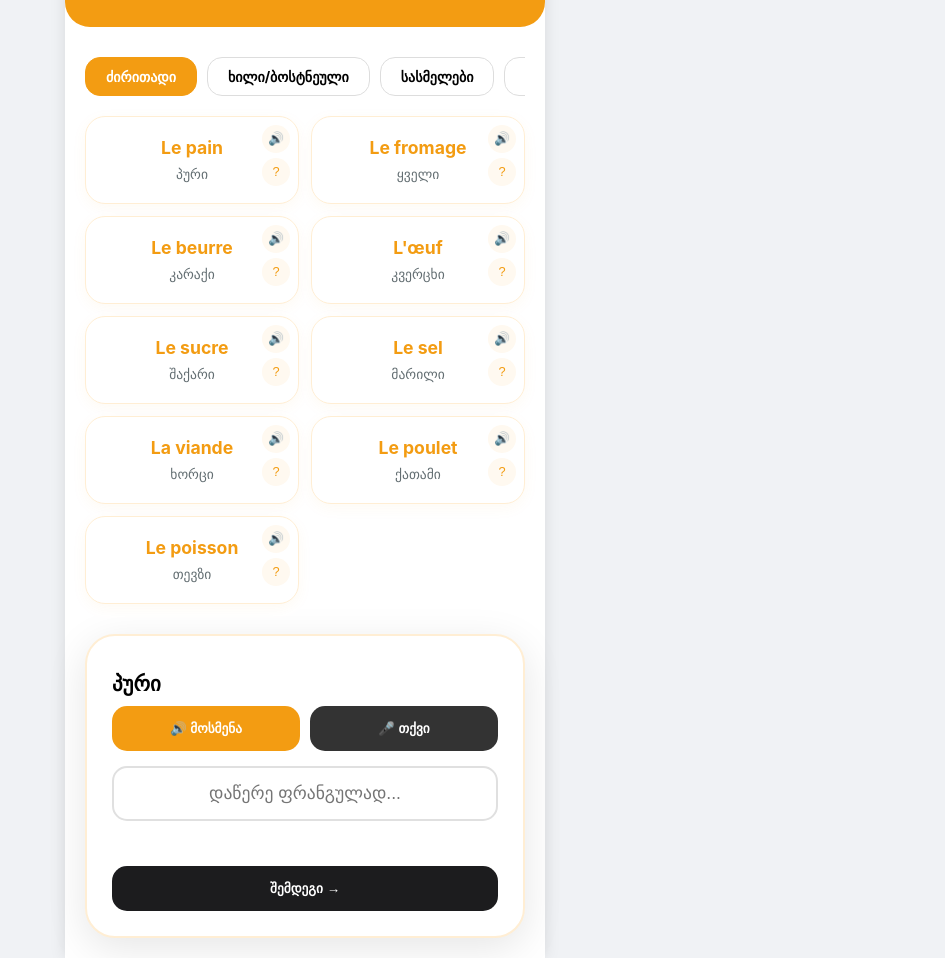
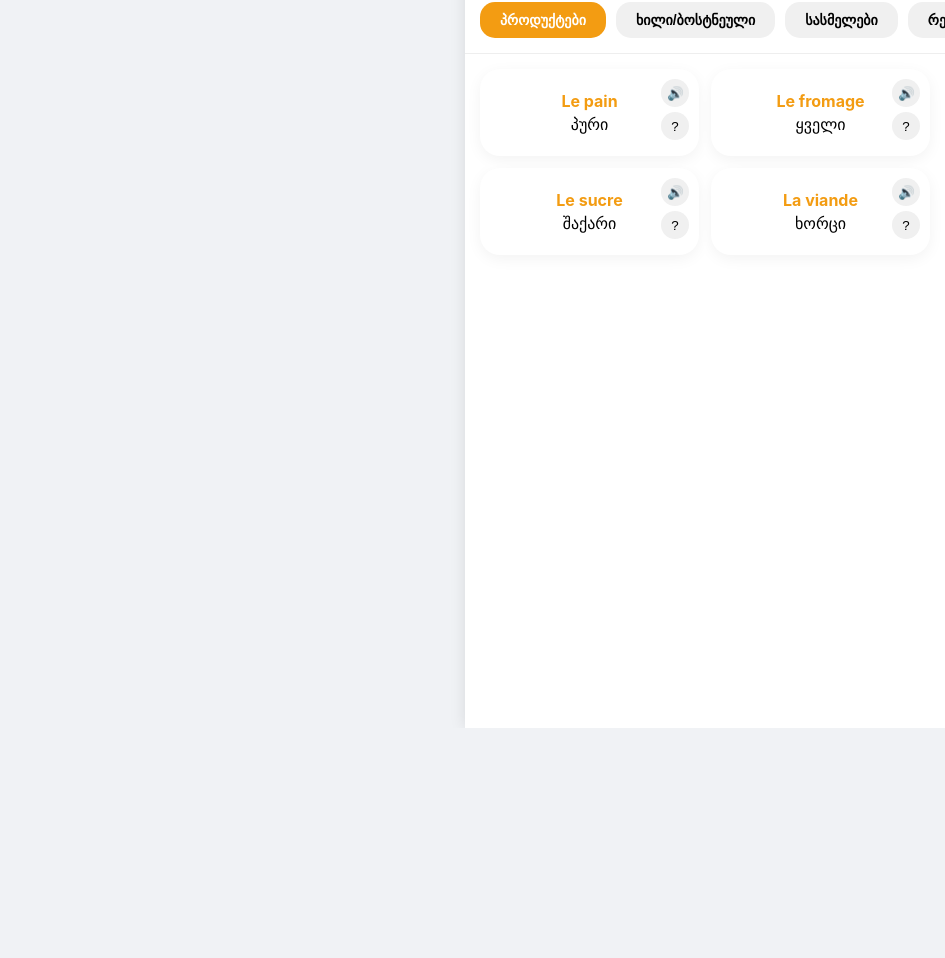
Before and after one commit to shamanauriilia04-prog/ka-fr, a plain HTML site: page food.html in a window 1280 px wide. Shown: the part 72-1030 px from the top of the page, without its empty margins (335-1280 px from the left). After the commit the page ends 800 px from the top, so only its background shows below. Drawn offline with Linux system fonts and the light colour scheme.

Commit message:
Update food.html

```diff
--- a/food.html
+++ b/food.html
@@ -3,198 +3,154 @@
 <head>
     <meta charset="UTF-8">
     <meta name="viewport" content="width=device-width, initial-scale=1.0, maximum-scale=1.0, user-scalable=no">
-    <title>საკვები და რესტორანი - Premium</title>
+    <title>საჭმელი - Progress Mode</title>
     <link rel="stylesheet" href="style.css">
     <style>
-        :root { --food-color: #f39c12; --bg-soft: #fff9f0; }
+        :root { --accent: #f39c12; --success: #2ecc71; }
+        .progress-container { width: 100%; height: 10px; background: #eee; position: sticky; top: 0; z-index: 100; }
+        #progress-bar { width: 0%; height: 100%; background: var(--success); transition: 0.4s; }
 
-        .verb-grid { display: grid; grid-template-columns: 1fr 1fr; gap: 12px; margin-bottom: 30px; }
+        .category-scroll { display: flex; gap: 10px; overflow-x: auto; padding: 15px; scrollbar-width: none; background: #fff; border-bottom: 1px solid #eee; }
+        .tab { padding: 10px 20px; background: #f0f0f0; border-radius: 15px; white-space: nowrap; cursor: pointer; font-weight: bold; border: none; font-size: 14px; }
+        .tab.active { background: var(--accent); color: white; }
+
+        .verb-grid { display: grid; grid-template-columns: 1fr 1fr; gap: 12px; padding: 15px; }
         .verb-card {
             background: #fff; padding: 20px; border-radius: 20px;
-            box-shadow: 0 4px 15px rgba(243,156,18,0.05); border: 1px solid #ffeed4;
-            position: relative; text-align: center; transition: 0.2s;
+            box-shadow: 0 4px 15px rgba(0,0,0,0.05); border: 2px solid transparent;
+            position: relative; text-align: center; transition: 0.3s;
         }
-        .verb-card strong { display: block; color: var(--food-color); font-size: 1.1rem; margin-bottom: 5px; }
-        .verb-card span { color: #636e72; font-size: 0.85rem; }
+        .verb-card.learned { border-color: var(--success); background: #f0fff4; }
+        .verb-card strong { display: block; color: var(--accent); font-size: 1rem; margin-bottom: 3px; }
 
         .card-tools { position: absolute; top: 8px; right: 8px; display: flex; flex-direction: column; gap: 5px; }
-        .tool-btn {
-            background: var(--bg-soft); border: none; width: 28px; height: 28px;
-            border-radius: 50%; font-size: 0.8rem; cursor: pointer; color: var(--food-color);
+        .tool-btn { background: #f0f0f0; border: none; width: 28px; height: 28px; border-radius: 50%; cursor: pointer; }
+
+        #test-btn {
+            display: none; margin: 20px; padding: 18px; background: var(--success); color: white;
+            border: none; border-radius: 15px; font-weight: bold; width: calc(100% - 40px); cursor: pointer;
         }
 
-        .category-scroll { display: flex; gap: 10px; overflow-x: auto; padding: 10px 0 20px; scrollbar-width: none; }
-        .tab {
-            padding: 10px 20px; background: white; border: 1px solid #ddd;
-            border-radius: 15px; white-space: nowrap; cursor: pointer; font-weight: bold; font-size: 14px;
-        }
-        .tab.active { background: var(--food-color); color: white; border-color: var(--food-color); }
-
-        .practice-zone {
-            background: white; border-radius: 30px; padding: 25px;
-            box-shadow: 0 10px 40px rgba(0,0,0,0.1); border: 2px solid #ffeed4;
-        }
-        .modern-input {
-            width: 100%; padding: 15px; border: 2px solid #e0e0e0; border-radius: 15px;
-            font-size: 1.1rem; text-align: center; outline: none; box-sizing: border-box;
-        }
-        .modern-input:focus { border-color: var(--food-color); }
-
-        .btn-main {
-            flex: 1; padding: 15px; border-radius: 15px; border: none;
-            font-weight: bold; cursor: pointer; display: flex; align-items: center; justify-content: center; gap: 8px;
-        }
-        .btn-listen { background: var(--food-color); color: white; }
-        .btn-next { background: #1c1c1e; color: white; width: 100%; margin-top: 10px; }
-
-        .modal { display: none; position: fixed; z-index: 1000; left: 0; top: 0; width: 100%; height: 100%; background: rgba(0,0,0,0.6); backdrop-filter: blur(5px); }
-        .modal-content { background: white; margin: 40% auto; padding: 25px; border-radius: 25px; width: 80%; max-width: 320px; text-align: center; }
+        .modal { display: none; position: fixed; z-index: 1000; left: 0; top: 0; width: 100%; height: 100%; background: rgba(0,0,0,0.7); backdrop-filter: blur(5px); }
+        .modal-content { background: white; margin: 30% auto; padding: 30px; border-radius: 25px; width: 80%; text-align: center; }
     </style>
 </head>
 <body>
+    <div class="progress-container"><div id="progress-bar"></div></div>
+
     <div class="app-container">
-        <div class="header" style="padding:15px; background: var(--food-color);">
-            <a href="index.html" style="color:white; float:left; text-decoration:none; font-size:1.5rem;">←</a>
-            <h2>საკვები და რესტორანი</h2>
+        <div class="header" style="padding:15px; background: var(--accent); color:white;">
+            <a href="index.html" style="color:white; float:left; text-decoration:none;">←</a>
+            <h2 style="margin:0">LA NOURRITURE</h2>
         </div>
 
-        <div style="padding: 20px;">
-            <div class="category-scroll">
-                <div class="tab active" onclick="setCat('basic')">ძირითადი</div>
-                <div class="tab" onclick="setCat('fruits')">ხილი/ბოსტნეული</div>
-                <div class="tab" onclick="setCat('drinks')">სასმელები</div>
-                <div class="tab" onclick="setCat('restaurant')">რესტორანში</div>
-            </div>
+        <div class="category-scroll">
+            <button class="tab active" onclick="setCat('basic')">პროდუქტები</button>
+            <button class="tab" onclick="setCat('fruits')">ხილი/ბოსტნეული</button>
+            <button class="tab" onclick="setCat('drinks')">სასმელები</button>
+            <button class="tab" onclick="setCat('phrases')">რესტორანი</button>
+        </div>
 
-            <div class="verb-grid" id="dataGrid"></div>
-
-            <div class="practice-zone">
-                <p id="ka-phrase" style="font-size: 1.3rem; font-weight: bold; margin: 10px 0;">პური</p>
-                <div style="display:flex; gap:10px;">
-                    <button class="btn-main btn-listen" onclick="speakTarget()">🔊 მოსმენა</button>
-                    <button class="btn-main" style="background:#333; color:white;" onclick="listenVoice()">🎤 თქვი</button>
-                </div>
-                <input type="text" class="modern-input" id="write-input" placeholder="დაწერე ფრანგულად..." oninput="checkWriting()" style="margin-top:15px;">
-                <div id="feedback" style="height:25px; margin-top:10px; font-weight:bold; text-align:center;"></div>
-                <button class="btn-main btn-next" onclick="nextEx()">შემდეგი →</button>
-            </div>
-        </div>
+        <div id="dataGrid" class="verb-grid"></div>
+        <button id="test-btn" onclick="startTest()">🏆 ჩააბარე ტესტი (100%)</button>
     </div>
 
     <div id="infoModal" class="modal">
         <div class="modal-content">
-            <h3 id="modal-title" style="color:var(--food-color)"></h3>
-            <p id="modal-text" style="color:#636e72; line-height:1.5;"></p>
-            <button onclick="closeModal()" style="background:var(--food-color); color:white; border:none; padding:12px; width:100%; border-radius:12px; margin-top:15px;">გავიგე</button>
+            <h3 id="modal-title"></h3>
+            <p id="modal-text"></p>
+            <button onclick="closeModal()" style="background:var(--accent); color:white; border:none; padding:12px; width:100%; border-radius:12px;">გავიგე</button>
         </div>
     </div>
 
     <script>
+        const lessonId = "food_lesson";
         const library = [
-            // BASIC
             { fr: "Le pain", ka: "პური", cat: "basic", tip: "[ლე პენ]" },
             { fr: "Le fromage", ka: "ყველი", cat: "basic", tip: "[ლე ფრომაჟ]" },
-            { fr: "Le beurre", ka: "კარაქი", cat: "basic", tip: "[ლე ბერ]" },
-            { fr: "L'œuf", ka: "კვერცხი", cat: "basic", tip: "[ლეფ]" },
             { fr: "Le sucre", ka: "შაქარი", cat: "basic", tip: "[ლე სუკრ]" },
-            { fr: "Le sel", ka: "მარილი", cat: "basic", tip: "[ლე სელ]" },
             { fr: "La viande", ka: "ხორცი", cat: "basic", tip: "[ლა ვიანდ]" },
-            { fr: "Le poulet", ka: "ქათამი", cat: "basic", tip: "[ლე პულე]" },
-            { fr: "Le poisson", ka: "თევზი", cat: "basic", tip: "[ლე პუასონ]" },
-            // FRUITS & VEG
             { fr: "La pomme", ka: "ვაშლი", cat: "fruits", tip: "[ლა პომ]" },
             { fr: "La banane", ka: "ბანანი", cat: "fruits", tip: "[ლა ბანან]" },
-            { fr: "L'orange", ka: "ფორთოხალი", cat: "fruits", tip: "[ლორანჟ]" },
             { fr: "La tomate", ka: "პომიდორი", cat: "fruits", tip: "[ლა ტომატ]" },
-            { fr: "La pomme de terre", ka: "კარტოფილი", cat: "fruits", tip: "სიტყვასიტყვით: მიწის ვაშლი!" },
-            // DRINKS
-            { fr: "L'eau", ka: "წყალი", cat: "drinks", tip: "იწერება 3 ასოთი, იკითხება 1: [ო]" },
+            { fr: "L'eau", ka: "წყალი", cat: "drinks", tip: "[ლო]" },
             { fr: "Le café", ka: "ყავა", cat: "drinks", tip: "[ლე კაფე]" },
-            { fr: "Le thé", ka: "ჩაი", cat: "drinks", tip: "[ლე ტე]" },
-            { fr: "Le lait", ka: "რძე", cat: "drinks", tip: "[ლე ლე]" },
             { fr: "Le vin", ka: "ღვინო", cat: "drinks", tip: "[ლე ვენ]" },
-            // RESTAURANT
-            { fr: "Le menu", ka: "მენიუ", cat: "restaurant", tip: "[ლე მენიუ]" },
-            { fr: "L'addition", ka: "ანგარიში", cat: "restaurant", tip: "რესტორანში გადახდისას: [ლადისიონ]" },
-            { fr: "Le petit-déjeuner", ka: "საუზმე", cat: "restaurant", tip: "[ლე პეტი-დეჟენე]" },
-            { fr: "Le déjeuner", ka: "სადილი", cat: "restaurant", tip: "[ლე დეჟენე]" },
-            { fr: "Le dîner", ka: "ვახშამი", cat: "restaurant", tip: "[ლე დინე]" },
-            { fr: "Je voudrais...", ka: "მე მსურს...", cat: "restaurant", tip: "შეკვეთის თავაზიანი ფორმა." }
+            { fr: "Le menu", ka: "მენიუ", cat: "phrases", tip: "[ლე მენიუ]" },
+            { fr: "L'addition", ka: "ანგარიში", cat: "phrases", tip: "[ლადისიონ]" },
+            { fr: "Je voudrais", ka: "მე მსურს", cat: "phrases", tip: "[ჟე ვუდრე]" }
         ];
 
+        let learnedWords = JSON.parse(localStorage.getItem(lessonId)) || [];
         let activeCat = "basic";
-        let currentList = [];
-        let curIdx = 0;
 
-        function setCat(c) {
-            activeCat = c;
-            currentList = library.filter(i => i.cat === c);
-            document.querySelectorAll('.tab').forEach(t => t.classList.toggle('active', t.getAttribute('onclick').includes(c)));
-            curIdx = 0;
+        function setCat(cat) {
+            activeCat = cat;
+            document.querySelectorAll('.tab').forEach(t => t.classList.toggle('active', t.getAttribute('onclick').includes(cat)));
             renderGrid();
-            updatePractice();
         }
 
         function renderGrid() {
             const grid = document.getElementById('dataGrid');
-            grid.innerHTML = currentList.map((item, i) => `
-                <div class="verb-card">
+            const filtered = library.filter(n => n.cat === activeCat);
+            grid.innerHTML = filtered.map((item, i) => `
+                <div class="verb-card ${learnedWords.includes(item.fr) ? 'learned' : ''}" id="card-${item.fr.replace(/[' ]/g, '-')}">
                     <div class="card-tools">
-                        <button class="tool-btn" onclick="speak('${item.fr}')">🔊</button>
-                        <button class="tool-btn" onclick="showTip(${i})">?</button>
+                        <button class="tool-btn" onclick="handleListen('${item.fr}')">🔊</button>
+                        <button class="tool-btn" onclick="showTip('${item.fr}')">?</button>
                     </div>
                     <strong>${item.fr}</strong>
                     <span>${item.ka}</span>
                 </div>
             `).join('');
+            updateProgress();
         }
 
-        function updatePractice() {
-            document.getElementById('ka-phrase').innerText = currentList[curIdx].ka;
-            document.getElementById('write-input').value = "";
-            document.getElementById('feedback').innerText = "";
-        }
-
-        function checkWriting() {
-            if(document.getElementById('write-input').value.toLowerCase().trim() === currentList[curIdx].fr.toLowerCase()) {
-                document.getElementById('feedback').innerText = "✅ გემრიელად სწორია!";
-                document.getElementById('feedback').style.color = "#2ecc71";
+        function handleListen(text) {
+            speak(text);
+            if (!learnedWords.includes(text)) {
+                learnedWords.push(text);
+                localStorage.setItem(lessonId, JSON.stringify(learnedWords));
+                const card = document.getElementById(`card-${text.replace(/[' ]/g, '-')}`);
+                if(card) card.classList.add('learned');
+                updateProgress();
             }
         }
 
-        function nextEx() {
-            curIdx = (curIdx + 1) % currentList.length;
-            updatePractice();
+        function speak(text) {
+            window.speechSynthesis.cancel();
+            const u = new SpeechSynthesisUtterance(text);
+            u.lang = 'fr-FR';
+            u.rate = 0.8;
+            const voices = window.speechSynthesis.getVoices();
+            const frVoice = voices.find(v => v.lang.startsWith('fr') && v.name.includes('Google'));
+            if (frVoice) u.voice = frVoice;
+            window.speechSynthesis.speak(u);
         }
 
-        function speak(t) {
-            const u = new SpeechSynthesisUtterance(t);
-            u.lang = 'fr-FR';
-            speechSynthesis.speak(u);
+        function updateProgress() {
+            const percent = (learnedWords.length / library.length) * 100;
+            document.getElementById('progress-bar').style.width = percent + '%';
+            if (percent >= 100) document.getElementById('test-btn').style.display = 'block';
+            localStorage.setItem(lessonId + "_percent", Math.round(percent));
         }
 
-        function speakTarget() { speak(currentList[curIdx].fr); }
+        function startTest() {
+            alert("Bon Appétit! კვების თემა წარმატებით დასრულდა.");
+            localStorage.setItem(lessonId + "_completed", "true");
+            window.location.href = "index.html";
+        }
 
-        function showTip(i) {
-            document.getElementById('modal-title').innerText = currentList[i].fr;
-            document.getElementById('modal-text').innerText = currentList[i].tip;
+        function showTip(fr) {
+            const item = library.find(n => n.fr === fr);
+            document.getElementById('modal-title').innerText = item.fr;
+            document.getElementById('modal-text').innerText = item.tip;
             document.getElementById('infoModal').style.display = 'block';
         }
 
         function closeModal() { document.getElementById('infoModal').style.display = 'none'; }
-
-        function listenVoice() {
-            const SpeechRecognition = window.SpeechRecognition || window.webkitSpeechRecognition;
-            const rec = new SpeechRecognition();
-            rec.lang = 'fr-FR';
-            rec.onresult = (e) => {
-                if(e.results[0][0].transcript.toLowerCase().includes(currentList[curIdx].fr.toLowerCase()))
-                    document.getElementById('feedback').innerText = "🎤 ხმა სწორია!";
-            };
-            rec.start();
-        }
-
-        setCat('basic');
+        window.speechSynthesis.onvoiceschanged = () => renderGrid();
+        renderGrid();
     </script>
 </body>
 </html>
```
